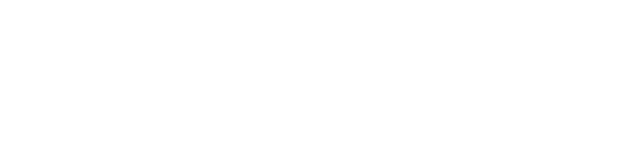
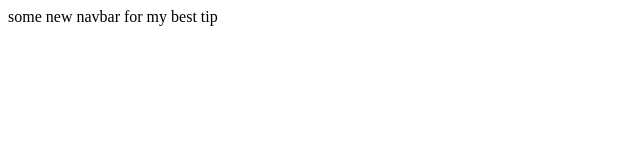
Before and after one commit to xxadikk/practice, a plain HTML site: page index.html in a window 1280 px wide. Shown: the whole page, without its empty margins (0-640 px from the left). Drawn offline with Linux system fonts and the light colour scheme.

Commit message:
created navbar

```diff
--- a/index.html
+++ b/index.html
@@ -7,6 +7,7 @@
     <title>Document</title>
   </head>
   <body>
+    <div class="navbar">some new navbar for my best tip</div>
     <script src="./main.js"></script>
   </body>
 </html>
```
